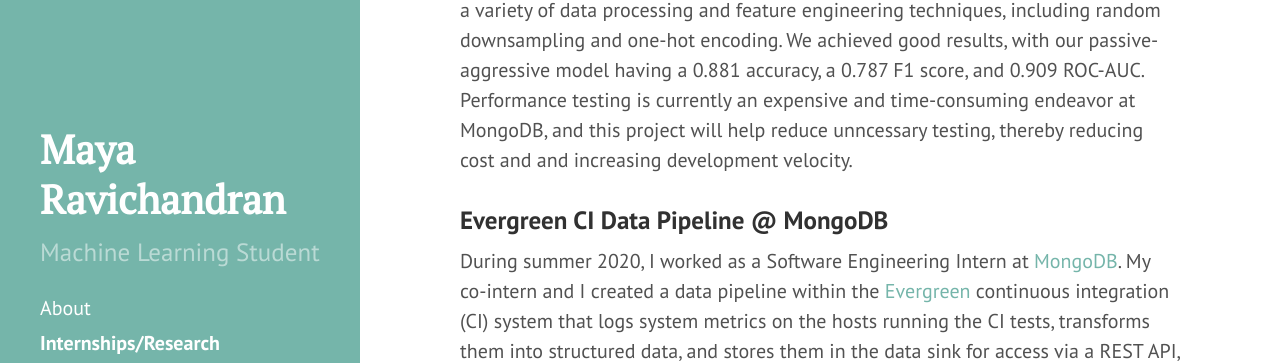
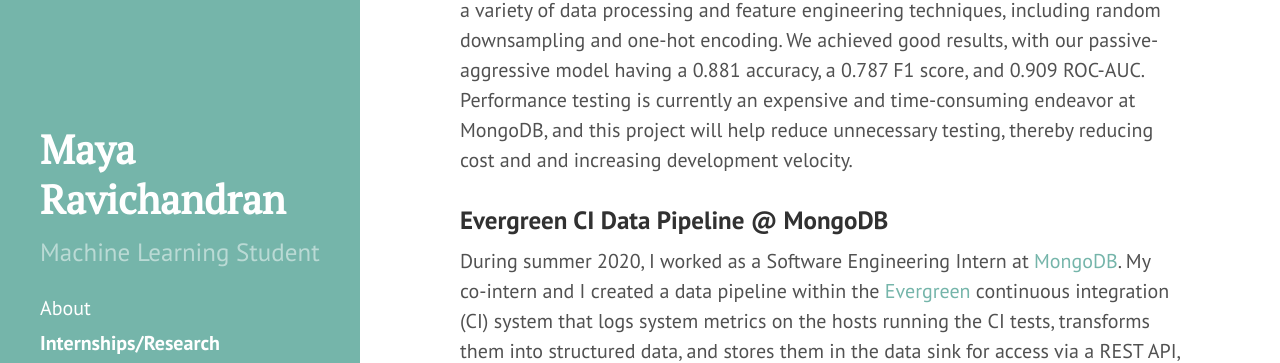
Before and after one commit to maravichandran/old-personal-website-v2, a Jekyll site: the page built from internships_research.md, in a window 1280 px wide and 900 px high. Shown: the part 384-747 px from the top of the window. Built offline with Jekyll 4.4.1, drawn with Linux system fonts in a browser that asks for light colours; nearby versions of some CDN libraries; some of the changed text lies outside the part shown.

```diff
--- a/internships_research.md
+++ b/internships_research.md
@@ -7,7 +7,7 @@ order: 2
 ## Internships
 
 ### ML for Performance Prediction @ MongoDB
-During Summer 2021, I completed a second software engineering internship at MongoDB. My co-intern and I used machine learning to predict whether a set of performance tests will have a performance regression given a set of code changes. We scraped commit and diff data from the mongodb/mongo git repository and used a variety of data processing and feature engineering techniques, including random downsampling and one-hot encoding. We achieved good results, with our passive-aggressive model having a 0.881 accuracy, a 0.787 F1 score, and 0.909 ROC-AUC. Performance testing is currently an expensive and time-consuming endeavor at MongoDB, and this project will help reduce unncessary testing, thereby reducing cost and and increasing development velocity.
+During Summer 2021, I completed a second software engineering internship at MongoDB. My co-intern and I used machine learning to predict whether a set of performance tests will have a performance regression given a set of code changes. We scraped commit and diff data from the mongodb/mongo git repository and used a variety of data processing and feature engineering techniques, including random downsampling and one-hot encoding. We achieved good results, with our passive-aggressive model having a 0.881 accuracy, a 0.787 F1 score, and 0.909 ROC-AUC. Performance testing is currently an expensive and time-consuming endeavor at MongoDB, and this project will help reduce unnecessary testing, thereby reducing cost and and increasing development velocity.
 
 ### Evergreen CI Data Pipeline @ MongoDB
 During summer 2020, I worked as a Software Engineering Intern at [MongoDB](https://www.mongodb.com/). My co-intern and I created a data pipeline within the [Evergreen](https://evergreen.mongodb.com/) continuous integration (CI) system that logs system metrics on the hosts running the CI tests, transforms them into structured data, and stores them in the data sink for access via a REST API, enabling diagnosis of system failures via machine learning and visualization of the system metric data. My code is open-source and can be found in the [Cedar](https://github.com/evergreen-ci/cedar), [FTDC](https://github.com/mongodb/ftdc), and [Evergreen](https://github.com/evergreen-ci/evergreen) repositiories.
```
Also changed, not shown: projects.md (+1 -1 lines), 1 other file.
